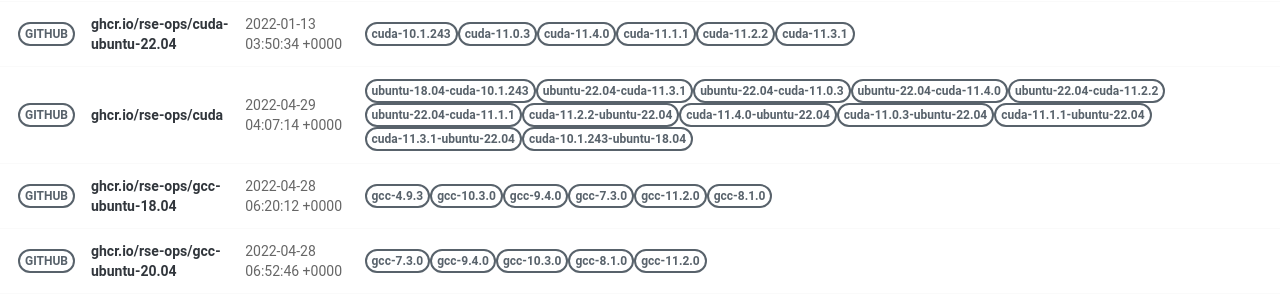
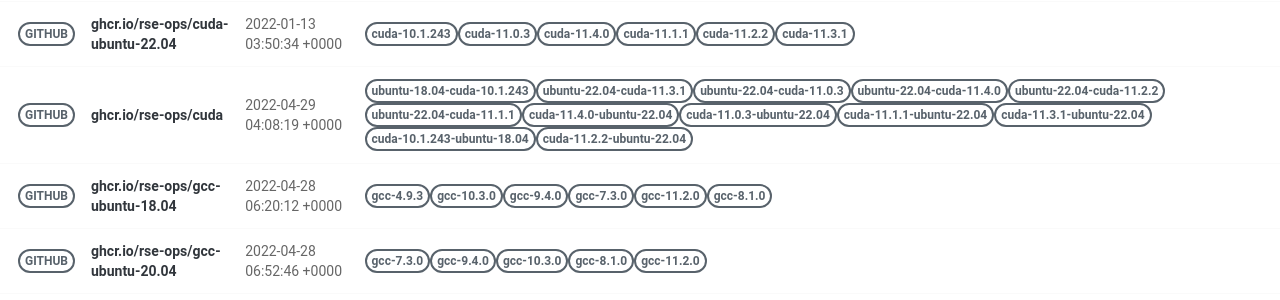
Before and after one commit to rse-ops/docker-images, a Jekyll site: the page built from pages/index.md, in a window 1280 px wide. Shown: the part 428-728 px from the top of the page. Built offline with Jekyll 4.4.1, drawn with Linux system fonts in a browser that asks for light colours; nearby versions of some CDN libraries.

Commit message:
Automated push to update library 2022-04-29

```diff
--- a/_library/ghcr.io-rse-ops-cuda.md
+++ b/_library/ghcr.io-rse-ops-cuda.md
@@ -1,7 +1,7 @@
 ---
 layout: container
 name: ghcr.io/rse-ops/cuda
-updated_at: 2022-04-29 04:07:14.528841
+updated_at: 2022-04-29 04:08:19.076071
 
 
 container_url: https://github.com/orgs/rse-ops/packages/container/package/cuda
```
Also changed, not shown: other parts of _library/ghcr.io-rse-ops-cuda.md (+3 -3 lines).
